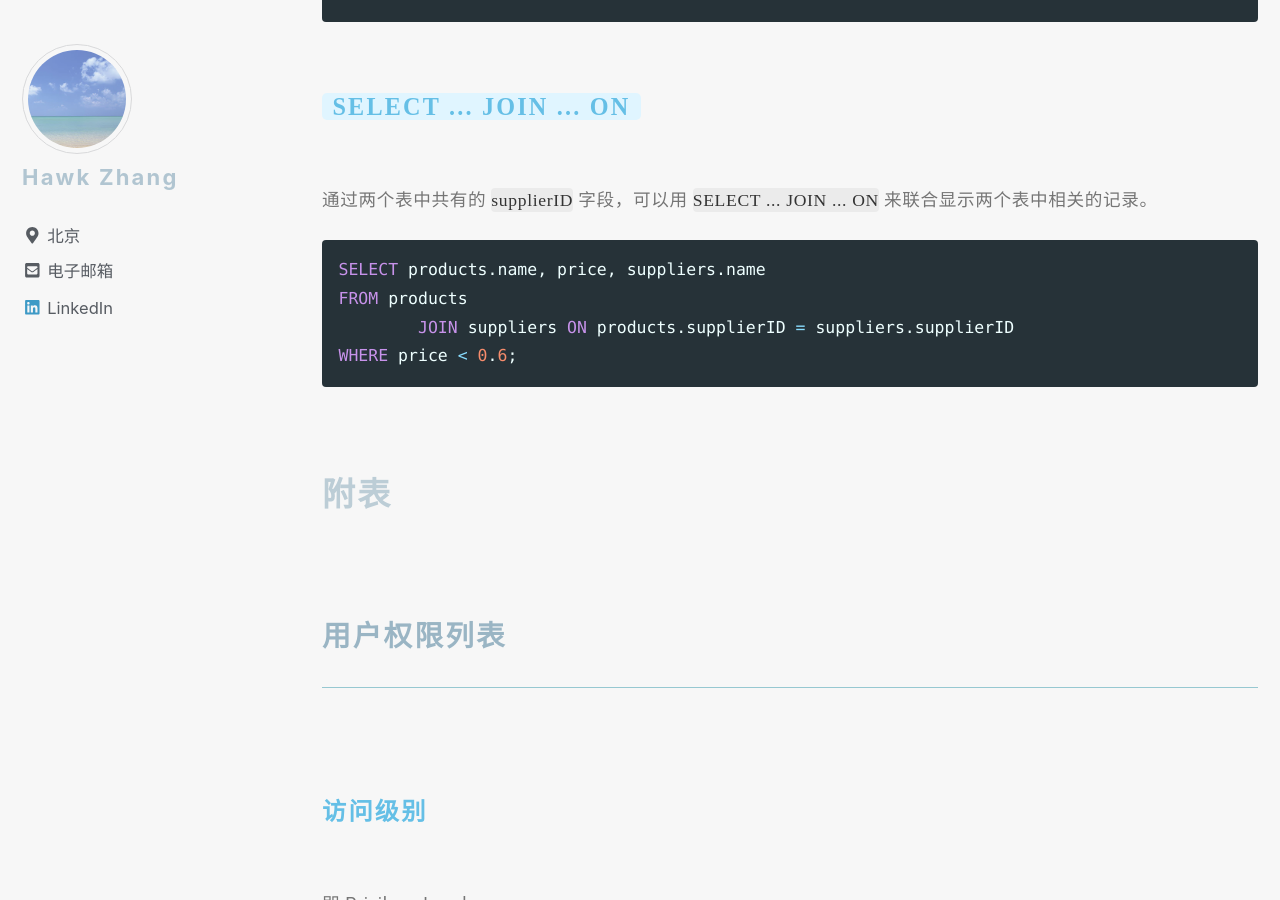
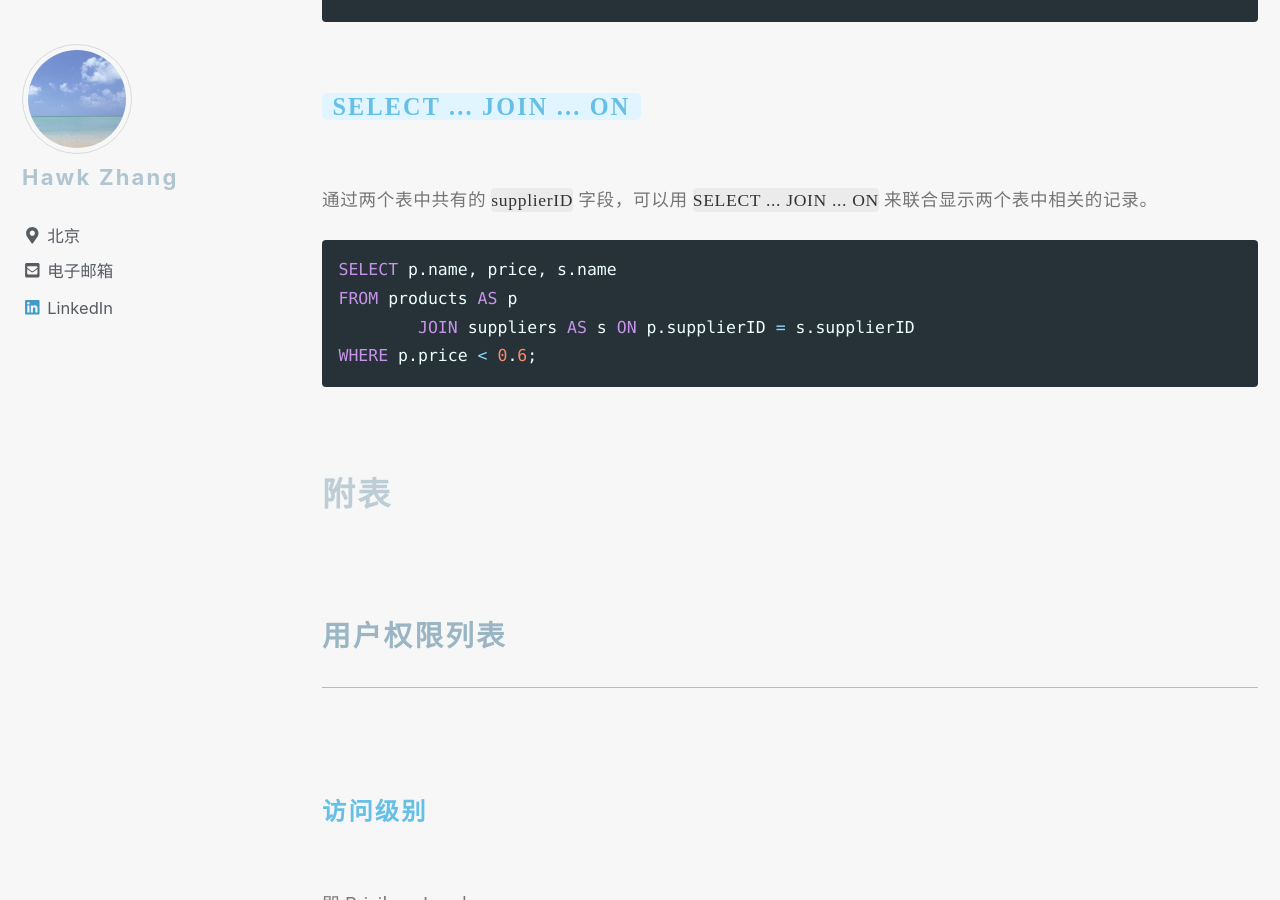
Before and after one commit to narru888/linotes_note, a Jekyll site: the page built from _posts/mysql/2016-04-02-statements.md, in a window 1280 px wide and 900 px high, scrolled down 28314 px. Built offline with Jekyll 4.4.1, drawn with Linux system fonts in a browser that asks for light colours; nearby versions of some CDN libraries; a script that is not in the unit is left out.

Commit message:
update on 2018-10-15 20:50:01 CST

````diff
--- a/_posts/mysql/2016-04-02-statements.md
+++ b/_posts/mysql/2016-04-02-statements.md
@@ -1151,10 +1151,10 @@ SELECT * FROM products;
 通过两个表中共有的 `supplierID` 字段，可以用 `SELECT ... JOIN ... ON` 来联合显示两个表中相关的记录。
 
 ```sql
-SELECT products.name, price, suppliers.name
-FROM products
-	JOIN suppliers ON products.supplierID = suppliers.supplierID
-WHERE price < 0.6;
+SELECT p.name, price, s.name
+FROM products AS p
+	JOIN suppliers AS s ON p.supplierID = s.supplierID
+WHERE p.price < 0.6;
 ```
 
 
````
